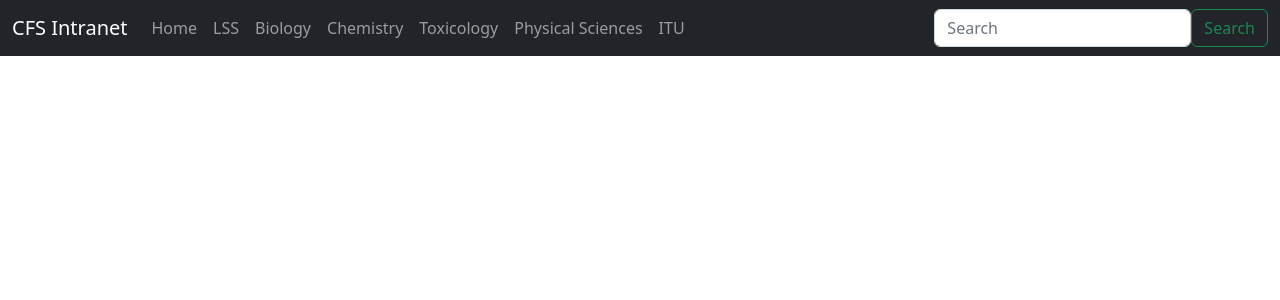
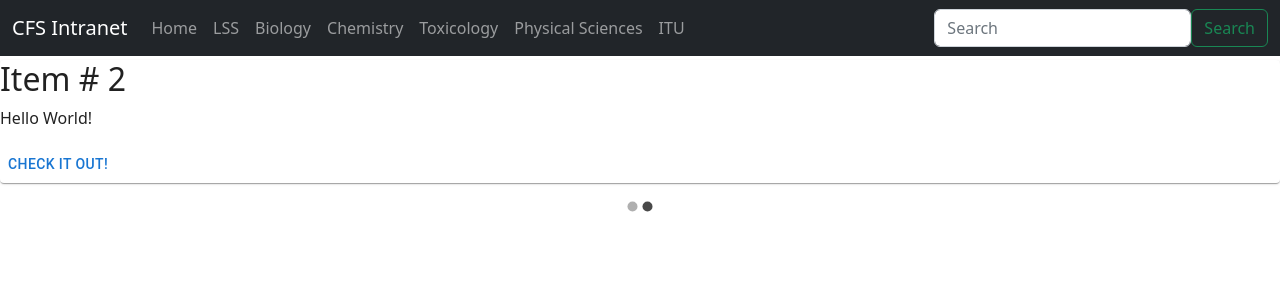
Before and after one commit to Parghuzat/cfsintranet, a Next.js app: page / in a window 1280 px wide. Shown: the top 300 px of the page. Built offline with nearby package versions, Linux system fonts and the light colour scheme.

Commit message:
slide added

```diff
--- /dev/null
+++ b/components/links/links.css
@@ -0,0 +1,3 @@
+.linkitem {
+
+}
--- a/components/links/links.js
+++ b/components/links/links.js
@@ -6,7 +6,7 @@
 
 
     return (
-        <div>
+        <div clasnames="linkitem">
             {LinksItems.map((obj) => {
                 const name = obj.name;
                 return name;
--- a/components/slideshow/slideshow.js
+++ b/components/slideshow/slideshow.js
@@ -1,54 +1,46 @@
-import React, { useState } from 'react';
-import Carousel from 'react-bootstrap/Carousel';
+import React from 'react';
+import Carousel from 'react-material-ui-carousel';
+import { Paper, Button } from '@mui/material';
 
-export default function SlideShow() {
-  const [index, setIndex] = useState(0);
+import styles from './slideshow.module.css';
+import { padding } from '@mui/system';
 
-  const handleSelect = (selectedIndex, e) => {
-    setIndex(selectedIndex);
-  };
+export default function SlideShow(props)
+{
+    const items = [
+        {
+            name: "Announcement",
+            description: "Probably the most random thing you have ever seen!"
+        },
+        {
+            name: "Item # 2",
+            description: "Hello World!"
+        }
+    ]
 
-  return (
-    <Carousel activeIndex={index} onSelect={handleSelect}>
-      <Carousel.Item>
-        <img
-          className="d-block w-100"
-          src="holder.js/800x400?text=First slide&bg=373940"
-          alt="First slide"
-        />
-        <Carousel.Caption>
-          <h3>First slide label</h3>
-          <p>Nulla vitae elit libero, a pharetra augue mollis interdum.</p>
-        </Carousel.Caption>
-      </Carousel.Item>
-      <Carousel.Item>
-        <img
-          className="d-block w-100"
-          src="holder.js/800x400?text=Second slide&bg=282c34"
-          alt="Second slide"
-        />
-
-        <Carousel.Caption>
-          <h3>Second slide label</h3>
-          <p>Lorem ipsum dolor sit amet, consectetur adipiscing elit.</p>
-        </Carousel.Caption>
-      </Carousel.Item>
-      <Carousel.Item>
-        <img
-          className="d-block w-100"
-          src="holder.js/800x400?text=Third slide&bg=20232a"
-          alt="Third slide"
-        />
-
-        <Carousel.Caption>
-          <h3>Third slide label</h3>
-          <p>
-            Praesent commodo cursus magna, vel scelerisque nisl consectetur.
-          </p>
-        </Carousel.Caption>
-      </Carousel.Item>
-    </Carousel>
-  );
+    return (
+        <Carousel
+            sx={{
+              paddingTop: '60px',
+            }}
+        >
+            {
+                items.map( (item, i) => < Item key={i} item={item} /> )
+            }
+        </Carousel>
+    )
 }
 
-//render(<SlideShow />);
+function Item(props)
+{
+    return (
+        <Paper>
+            <h2>{props.item.name}</h2>
+            <p>{props.item.description}</p>
+
+            <Button className="CheckButton">
+                Check it out!
+            </Button>
+        </Paper>
+    )
+}
--- a/package.json
+++ b/package.json
@@ -12,13 +12,18 @@
     "@emotion/react": "^11.10.5",
     "@emotion/styled": "^11.10.5",
     "@mui/material": "^5.10.17",
+    "@mui/styles": "^5.10.16",
     "bootstrap": "^5.2.3",
     "eslint": "8.29.0",
     "eslint-config-next": "13.0.6",
+    "mui-app-bar": "^1.0.6",
+    "mui-navbar": "^1.0.4",
     "next": "13.0.6",
     "react": "18.2.0",
     "react-bootstrap": "^2.7.0",
     "react-dom": "18.2.0",
+    "react-material-ui-carousel": "^3.4.2",
+    "react-router-dom": "^6.4.5",
     "react-rss": "^2.0.1"
   }
 }
--- a/pages/_app.js
+++ b/pages/_app.js
@@ -1,4 +1,4 @@
-import '../styles/globals.css'
+
 
 function MyApp({ Component, pageProps }) {
   return <Component {...pageProps} />
--- a/pages/index.js
+++ b/pages/index.js
@@ -2,13 +2,14 @@
 import 'bootstrap/dist/css/bootstrap.min.css';
 import NavBar from '../components/navbar/Navbar';
 import SlideShow from '../components/slideshow/slideshow';
-import links from '../components/links/links';
+//import Links from '../components/links/links';
 
 export default function Home() {
   return (
     <div>
       <NavBar />
-      {/* <SlideShow /> */}
+      {/* <Links /> */}
+      <SlideShow />
     </div>
   )
 }
```
Also changed, not shown: components/navbar/Navbar.js (+25 -0 lines), components/newsFeed/news.js (added), components/slideshow/slideshow.module.css (added), 1 other file (tests, documents, lock files or other folders).
